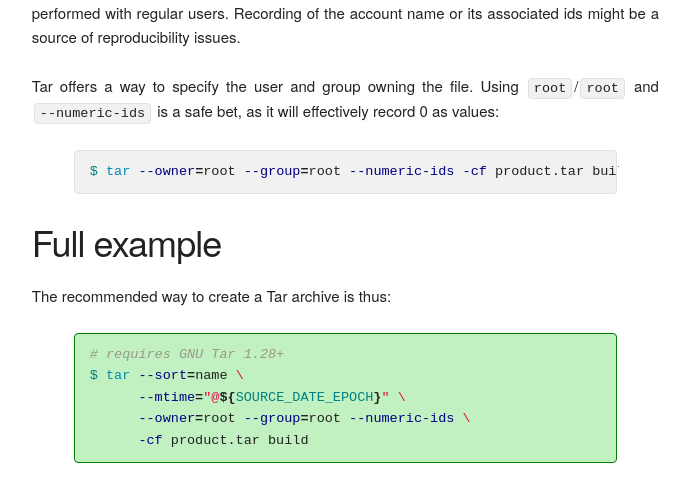
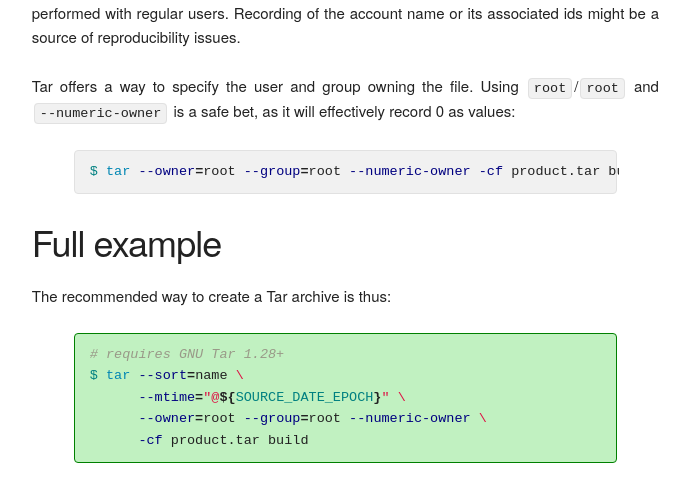
Before and after one commit to prototypefund/reproducible-website, a Jekyll site: the page built from _docs/archives.md, in a window 1280 px wide and 900 px high, scrolled down 1787 px. Shown: the part 154-652 px from the top of the window, without its empty margins (461-1151 px from the left). Built offline with Jekyll 4.4.1, drawn with Linux system fonts in a browser that asks for light colours; some web fonts are replaced.

Commit message:
Fix command-line option in Tar examples
Thanks Faidon Liambotis for noticing.

```diff
--- a/_docs/archives.md
+++ b/_docs/archives.md
@@ -99,11 +99,11 @@
 issues.
 
 Tar offers a way to specify the user and group owning the file. Using
-`root`/`root` and `--numeric-ids` is a safe bet, as it will effectively
+`root`/`root` and `--numeric-owner` is a safe bet, as it will effectively
 record 0 as values:
 
 {% highlight sh %}
-$ tar --owner=root --group=root --numeric-ids -cf product.tar build
+$ tar --owner=root --group=root --numeric-owner -cf product.tar build
 {% endhighlight %}
 
 Full example
@@ -116,7 +116,7 @@
 # requires GNU Tar 1.28+
 $ tar --sort=name \
       --mtime="@${SOURCE_DATE_EPOCH}" \
-      --owner=root --group=root --numeric-ids \
+      --owner=root --group=root --numeric-owner \
       -cf product.tar build
 {% endhighlight %}
 </div>
```
